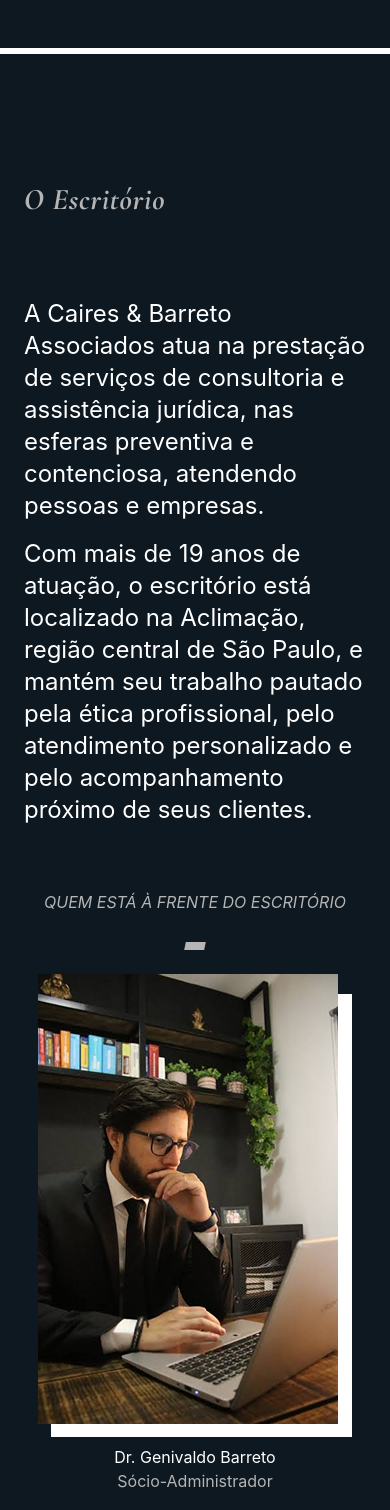
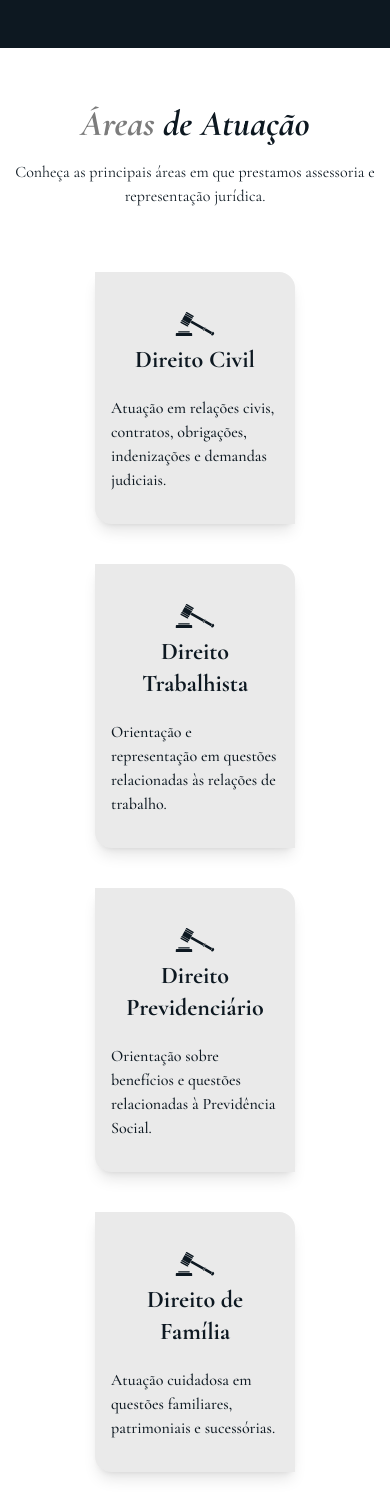
Before and after one commit to LauraBarret0/cairesebarreto, a React (Vite) app: page / in a window 390 px wide. Shown: the part 914-2424 px from the top of the page. Built offline with nearby package versions, Linux system fonts and the light colour scheme.

Commit message:
feat: add responsive layout for practice areas

```diff
--- a/src/App.jsx
+++ b/src/App.jsx
@@ -1,6 +1,7 @@
 import Navbar from "./layout/Navbar"
 import Hero from "./sections/Hero"
 import Office from "./sections/Office"
+import PracticeAreas from "./sections/PracticeAreas"
 
 function App() {
   return (
@@ -8,7 +9,7 @@ function App() {
       <Navbar/>
       <main>
         <Hero/>
-        <hr className="border-background border-3" />
+        <PracticeAreas/>
         <Office/>
       </main>
     </div>
--- a/src/index.css
+++ b/src/index.css
@@ -5,6 +5,8 @@
 @theme {
   --color-background: #fff;
   --color-foreground: #0D1821;
+
+  --color-card-background: #EAEAEA;
 
   --color-text: #fff;
   --color-text-muted: #B5B5B5;
--- a/src/layout/Navbar.jsx
+++ b/src/layout/Navbar.jsx
@@ -2,7 +2,7 @@ import { Menu, X } from "lucide-react"
 import { useState } from "react"
 
 const navLinks = [
-    { href: '#areaatuacao', label: 'Áreas de Atuação' },
+    { href: '#areasatuacao', label: 'Áreas de Atuação' },
     { href: '#escritorio', label: 'O Escritório' }
 ]
 
--- a/src/sections/Office.jsx
+++ b/src/sections/Office.jsx
@@ -29,7 +29,7 @@ const Office = () => {
 
           {/* Right Column */}
           <div className="lg:place-self-end">
-            <h3 className="relative text-text-muted text-center pb-10 italic lg:pb-5">
+            <h3 className="relative text-text-muted text-center pb-5 mb:pb-10 italic lg:pb-5">
               QUEM ESTÁ À FRENTE DO ESCRITÓRIO
               <span className="absolute w-5 h-2 bg-text-muted bottom-1 left-1/2 transform -translate-x-1/2 -skew-x-12"></span>
             </h3>
--- /dev/null
+++ b/src/sections/PracticeAreas.jsx
@@ -0,0 +1,73 @@
+const areas = [
+  {
+    title: "Direito Civil",
+    description:
+      "Atuação em relações civis, contratos, obrigações, indenizações e demandas judiciais.",
+    icon: "/map_courthouse.svg",
+  },
+  {
+    title: "Direito Trabalhista",
+    description:
+      "Orientação e representação em questões relacionadas às relações de trabalho.",
+    icon: "/map_courthouse.svg",
+  },
+  {
+    title: "Direito Previdenciário",
+    description:
+      "Orientação sobre benefícios e questões relacionadas à Previdência Social.",
+    icon: "/map_courthouse.svg",
+  },
+  {
+    title: "Direito de Família",
+    description:
+      "Atuação cuidadosa em questões familiares, patrimoniais e sucessórias.",
+    icon: "/map_courthouse.svg",
+  },
+  {
+    title: "Direito do Consumidor",
+    description:
+      "Proteção dos direitos do consumidor e atuação em conflitos de consumo.",
+    icon: "/map_courthouse.svg",
+  },
+  {
+    title: "Direito Criminal",
+    description:
+      "Atuação e defesa em questões relacionadas a investigações e processos criminais.",
+    icon: "/map_courthouse.svg",
+  },
+];
+
+const PracticeAreas = () => {
+  return (
+    <section
+      id="areasatuacao"
+      className="min-h-screen bg-background overflow-hidden font-title mb-15 mt-10 md:px-30 lg:px-50"
+    >
+      <div className="text-center mx-auto max-w-3xl mb-16">
+        <h2 className="text-4xl text-foreground italic font-bold mt-4 mb-4">
+          <span className="text-muted">Áreas</span> de Atuação
+        </h2>
+        <p className="text-foreground">
+          Conheça as principais áreas em que prestamos assessoria e
+          representação jurídica.
+        </p>
+      </div>
+
+      {/* Practice Areas */}
+      <div className="grid items-center gap-10 md:grid-cols-2 lg:grid-cols-3 lg:gap-6">
+        {areas.map((area, idx) => (
+          <div
+            key={idx}
+            className="shadow-lg place-self-center w-50 h-full py-8 px-4 bg-card-background overflow-hidden flex flex-col items-center rounded-tr-2xl rounded-bl-2xl  lg:w-60"
+          >
+            <img className="w-10 fill-red-600" src={area.icon} alt="" />
+            <h3 className="text-2xl font-extrabold text-center">{area.title}</h3>
+            <p className="text-left pt-5 font-medium">{area.description}</p>
+          </div>
+        ))}
+      </div>
+    </section>
+  );
+};
+
+export default PracticeAreas;
```
Also changed, not shown: public/map_courthouse.svg (added).
